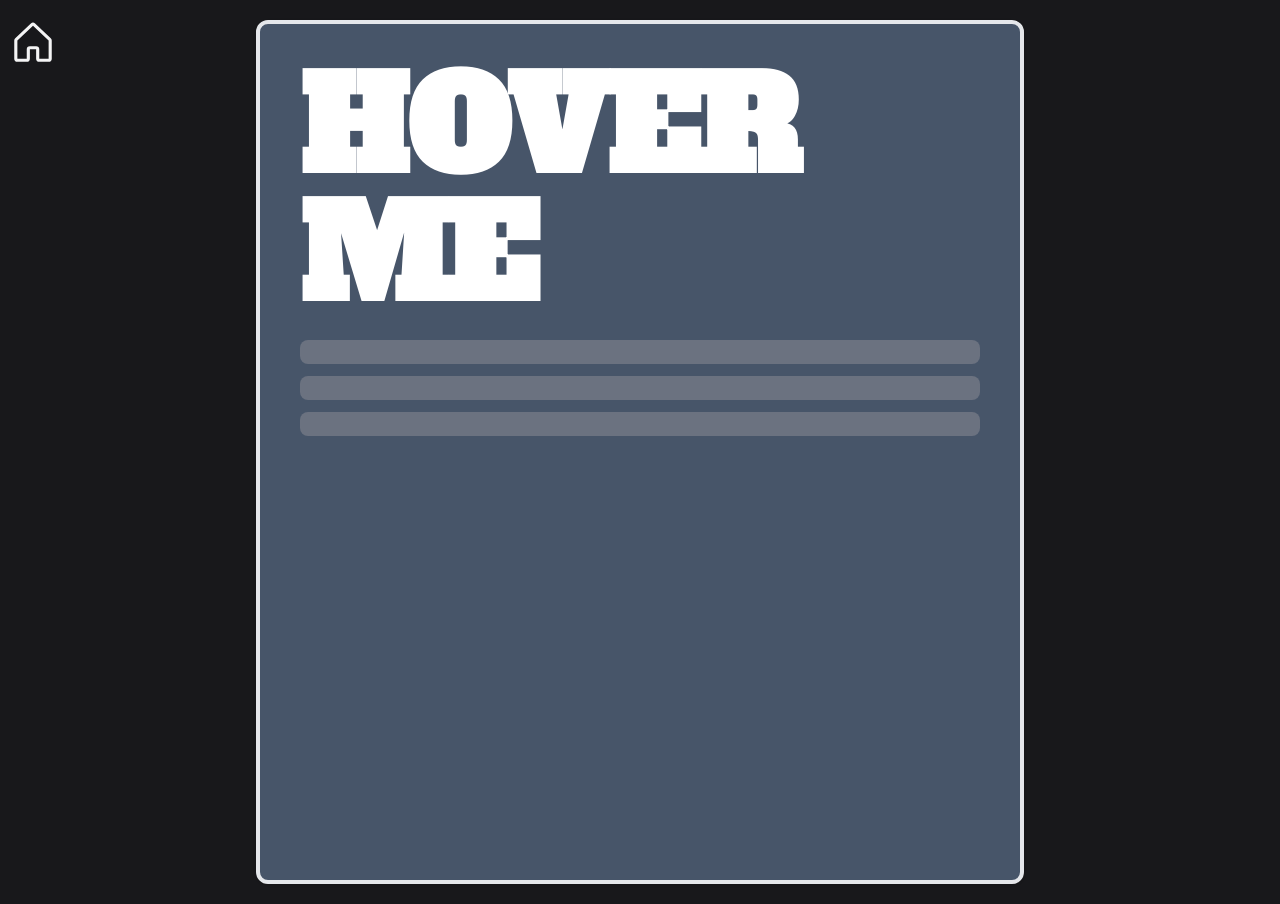
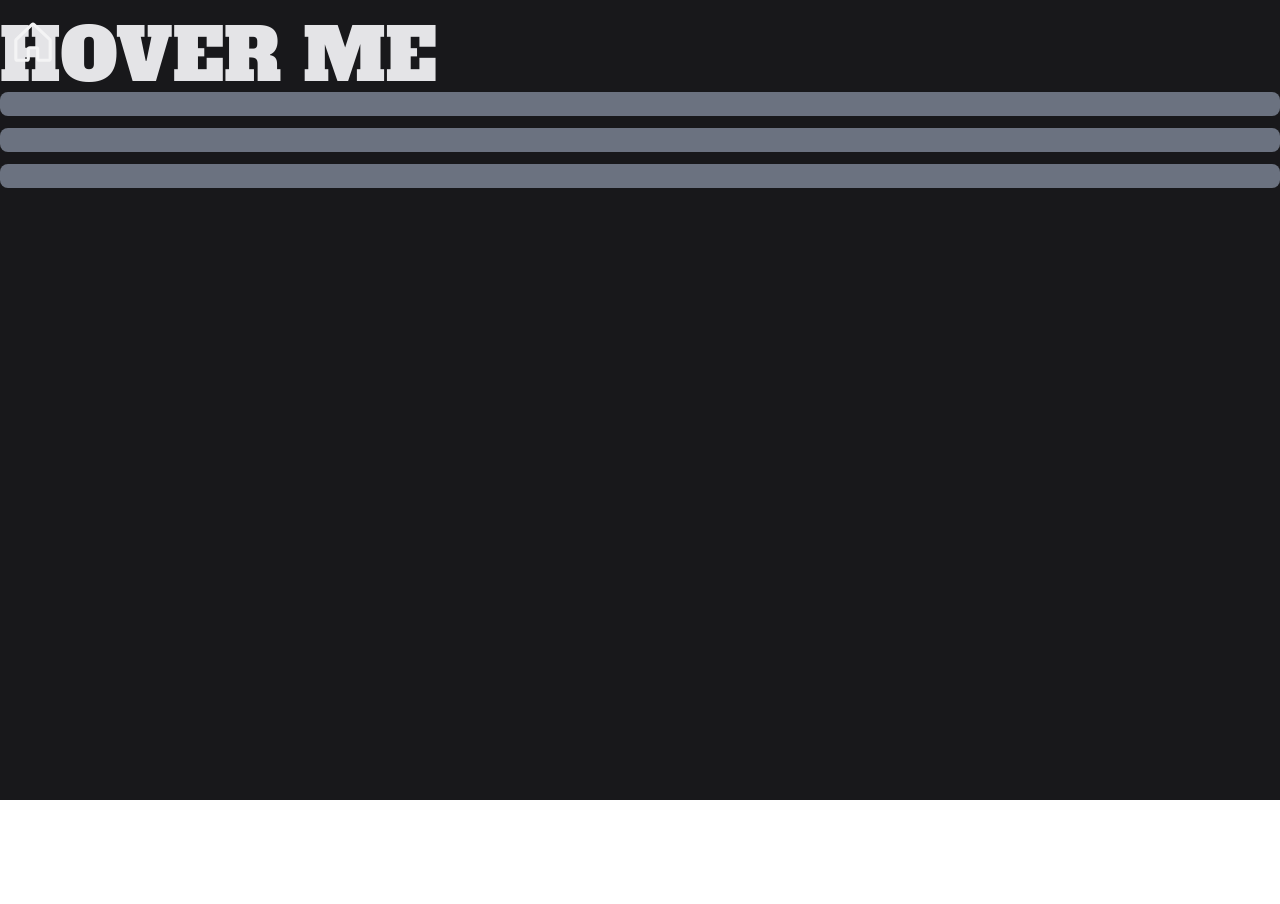
Before and after one commit to 0x7266/framer_motion_practice, a React (Vite) app: page /gradientonhover in a window 1280 px wide. After the commit the page ends 800 px from the top, so only its background shows below. Built offline with nearby package versions, Linux system fonts and the light colour scheme.

Commit message:
removed dead code

```diff
--- a/src/components/Post.tsx
+++ b/src/components/Post.tsx
@@ -1,6 +1,6 @@
 import { useRef } from "react";
 import { motion, useScroll, useTransform } from "framer-motion";
-import { imageVariants, titleVariants } from "../variants/posts";
+import { imageVariants, textVariants, titleVariants } from "../variants/posts";
 
 export function Post({ post }: { post: { title: string; img: string } }) {
 	const ref = useRef(null);
@@ -10,23 +10,6 @@
 	});
 	const scaleProgress = useTransform(scrollYProgress, [0.2, 1], [0.85, 1]);
 	const opacityProgress = useTransform(scrollYProgress, [0, 0.5], [0.1, 1]);
-
-	const textVariantsLocal = {
-		initial: {
-			y: "500px",
-			opacity: 0,
-		},
-		inView: {
-			y: 0,
-			opacity: 1,
-			transition: {
-				type: "spring",
-				bounce: 0.3,
-				duration: 0.7,
-				when: "afterParent",
-			},
-		},
-	};
 
 	return (
 		<motion.div
@@ -61,15 +44,15 @@
 					className="w-full flex flex-col gap-3"
 				>
 					<motion.div
-						variants={textVariantsLocal}
+						variants={textVariants}
 						className="w-full h-6 rounded-lg bg-gray-500"
 					/>
 					<motion.div
-						variants={textVariantsLocal}
+						variants={textVariants}
 						className="w-full h-6 rounded-lg bg-gray-500"
 					/>
 					<motion.div
-						variants={textVariantsLocal}
+						variants={textVariants}
 						className="w-full h-6 rounded-lg bg-gray-500"
 					/>
 				</motion.div>
--- a/src/pages/GradientOnHover.tsx
+++ b/src/pages/GradientOnHover.tsx
@@ -16,15 +16,30 @@
 					<HomeIcon />
 				</Link>
 			</motion.div>
-			<motion.nav
-				initial="initial"
-				animate="animate"
-				exit="exit"
-				transition={{ staggerChildren: 0.1 }}
-				className="w-screen flex flex-col text-zinc-200 text-7xl font-alfa uppercase"
-			>
-				<Post post={{ title: "hover me", img: "" }}></Post>
-			</motion.nav>
+			<div className="container mx-auto">
+				<motion.div
+					// initial={{ opacity: 0 }}
+					// animate={{ opacity: 1 }}
+					// exit={{ x: 5000 }}
+					transition={{ staggerChildren: 0.1 }}
+					className="flex flex-col text-zinc-200 text-7xl font-alfa uppercase"
+				>
+					<div className="flex flex-col">
+						<h1>HOVER ME</h1>
+						<motion.div
+							initial="initial"
+							whileInView="inView"
+							transition={{ staggerChildren: 0.2 }}
+							viewport={{ amount: 0.5, once: true }}
+							className="w-full flex flex-col gap-3"
+						>
+							<motion.div className="w-full h-6 rounded-lg bg-gray-500" />
+							<motion.div className="w-full h-6 rounded-lg bg-gray-500" />
+							<motion.div className="w-full h-6 rounded-lg bg-gray-500" />
+						</motion.div>
+					</div>
+				</motion.div>
+			</div>
 		</>
 	);
 }
--- a/src/variants/posts/index.ts
+++ b/src/variants/posts/index.ts
@@ -15,16 +15,17 @@
 };
 export const textVariants = {
 	initial: {
-		x: "-500px",
+		y: "500px",
 		opacity: 0,
 	},
 	inView: {
-		x: 0,
+		y: 0,
 		opacity: 1,
 		transition: {
 			type: "spring",
 			bounce: 0.3,
 			duration: 0.7,
+			when: "afterParent",
 		},
 	},
 };
```
